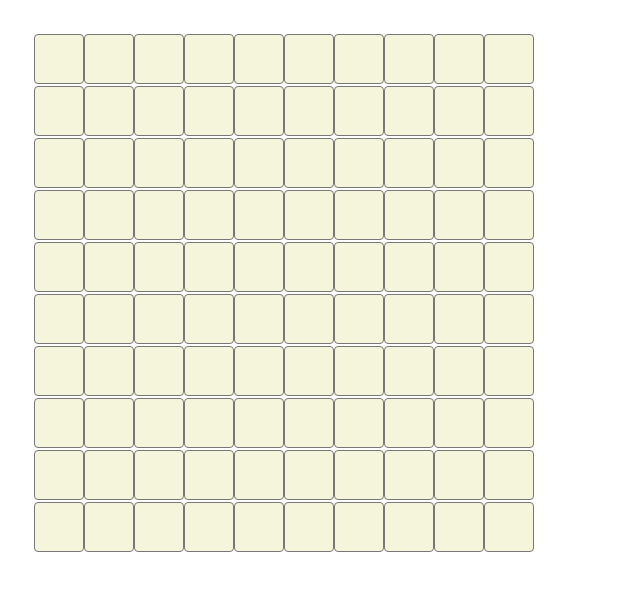
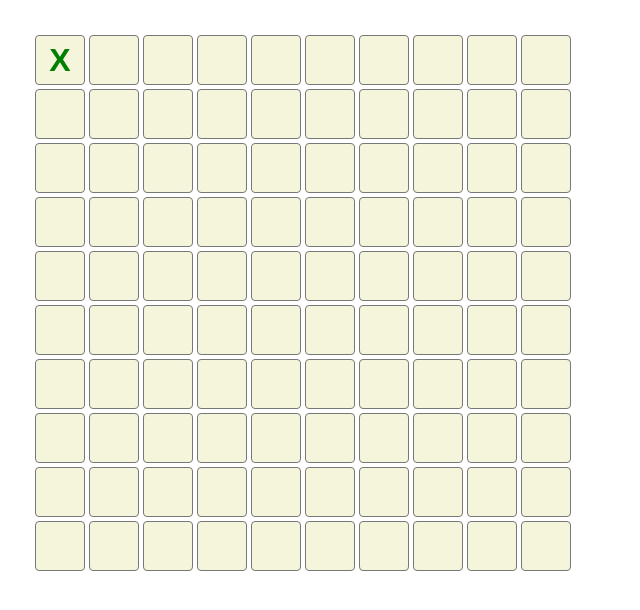
Before and after one commit to mentor-us/web_deeplink, a React (Create React App) app: page /web-nang-cao-19-3/gomoku-game in a window 1280 px wide. Both pictures are taken after a click on the button 59 px from the left and 59 px from the top of the page. Shown: the top 610 px of the page, without its empty margins (0-640 px from the left). Built offline with nearby package versions, Linux system fonts and the light colour scheme.

Commit message:
saved changes!

```diff
--- /dev/null
+++ b/babel-plugin-macros.config.js
@@ -0,0 +1,5 @@
+module.exports = {
+    'fontawesome-svg-core': {
+      'license': 'free'
+    }
+  }
--- /dev/null
+++ b/babel.config.js
@@ -0,0 +1,5 @@
+module.exports = function (api) {
+    return {
+      plugins: ['macros'],
+    }
+  }
--- a/src/App.tsx
+++ b/src/App.tsx
@@ -1,7 +1,6 @@
 import { Route, Routes } from "react-router-dom";
 import Home from "./pages/Home/Home";
 import GomokuGame from "./pages/PersonalExercises/GomokuGame/GomokuGame";
-
 
 function App() {
   return (
--- a/src/pages/PersonalExercises/GomokuGame/GomokuGame.tsx
+++ b/src/pages/PersonalExercises/GomokuGame/GomokuGame.tsx
@@ -1,38 +1,36 @@
 import React, { useEffect, useMemo, useState } from 'react';
 import Square from './Square/Square';
 import styles from './GomokuGame.module.css';
-import { SquareModel } from './models';
+import { Flag, SquareModel } from './models';
+import Helper from './helper';
+
+const WIN_MARK = 5;
 
 export default function GomokuGame() {
-  // const rows: number = 10;
-  // const columns: number = 10;
-  const [boards, setBoards] = useState<Array<Array<SquareModel>>>(()=>{
-    const rows: number = 10;
-    const columns: number = 10;
+  const [boards, setBoards] = useState<Array<Array<SquareModel>>>(Helper.initBoard(10, 10));
 
-    const result = new Array();
-    for (let i = 0; i < rows; i++) {
-      const col = new Array();
-      for (let j = 0; j < columns; j++) {
-        const element:SquareModel = {flag: null};
-        col.push(element);
-      }
-      result.push(col);
-    }
+  const [currentPlayer, setCurrentPlayer] = useState<Flag>(Flag.X);
 
-    return result;
-  });
+  const onPressSquare = (x:  number, y: number, item: SquareModel)=>{
+    const newMove = {flag: currentPlayer}
+    const newBoards = [...boards];
+    newBoards[x][y] = newMove;
+    setBoards(newBoards);
+    setCurrentPlayer(currentPlayer === Flag.O ? Flag.X : Flag.O);
+  }
 
-  const renderSquare = (item: SquareModel)=>{
-    return <Square data={item}/>
+  const renderSquare = (item: SquareModel, x: number, y: number)=>{
+    return <Square data={item} onPress={()=>onPressSquare(x, y, item)}/>
   }
+
+  console.log("@DUKE_Reload");
 
   return (
     <div className={styles.container}>
         <table>
           {
-            boards.map((rowItem)=>{
-              return(<tr>{rowItem.map((colItem)=>renderSquare(colItem))}</tr>)
+            boards.map((rowItem, x)=>{
+              return(<tr>{rowItem.map((colItem, y)=>(<th>{renderSquare(colItem, x, y)}</th>))}</tr>)
             })
           }
         </table>
--- a/src/pages/PersonalExercises/GomokuGame/Square/Square.module.css
+++ b/src/pages/PersonalExercises/GomokuGame/Square/Square.module.css
@@ -1,13 +1,31 @@
 .button{
-    background-color: beige;
     border-radius: 4px;
     padding: 8px;
     border: 1px solid #777;
     width: 50px;
     height: 50px;
+    display: flex;
+    justify-content: center;
+    align-items: center;
 }
 
-.button:hover {
+.pressable {
+    background-color: beige;
+}
+
+.pressable:hover {
     background-color: rgba(0, 255, 0, 0.5);
     border: 1px solid green;
 }
+
+.typeX{
+    font-size: xx-large;
+    font-weight: bold;
+    color: green;
+}
+
+.typeO{
+    font-size: xx-large;
+    font-weight: bold;
+    color: red;
+}
--- a/src/pages/PersonalExercises/GomokuGame/Square/Square.tsx
+++ b/src/pages/PersonalExercises/GomokuGame/Square/Square.tsx
@@ -1,14 +1,35 @@
-import React from 'react';
-import { SquareModel } from '../models';
+import clsx from 'clsx';
 import styles from './Square.module.css';
+import { Flag, SquareModel } from '../models';
+import { FontAwesomeIcon } from '@fortawesome/react-fontawesome';
+import { solid, regular, brands, icon } from '@fortawesome/fontawesome-svg-core/import.macro'; // <-- import styles to be used
+import { memo } from 'react';
+import equals from 'react-fast-compare';
 
 interface Props {
   data: SquareModel;
+  onPress: ()=>void;
 }
 
-export default function Square({data}:Props) {
-
+const Square = ({data, onPress}:Props) => {
+  const renderIcon = (flag: any) => {
+    switch(flag){
+      case Flag.X:
+        return <span className={styles.typeX}>X</span>;
+      case Flag.O:
+        return <span className={styles.typeO}>O</span>;
+      default:
+        return <></>;
+    }
+  }
   return (
-    <button onClick={()=>{console.log("Hello")}} className={styles.button}></button>
+    <button
+      disabled={!!data.flag}
+      onClick={onPress}
+      className={clsx(styles.button, {[styles.pressable]: !data.flag})}>
+        {renderIcon(data.flag)}
+    </button>
   )
 }
+
+export default memo(Square, equals);
--- /dev/null
+++ b/src/pages/PersonalExercises/GomokuGame/helper.ts
@@ -0,0 +1,23 @@
+import { SquareModel } from "./models";
+
+class Helper {
+    static initBoard(rows: number, columns: number):Array<Array<SquareModel>>{
+        const result = new Array();
+        for (let i = 0; i < rows; i++) {
+        const col = new Array();
+        for (let j = 0; j < columns; j++) {
+            const element:SquareModel = {flag: null};
+            col.push(element);
+        }
+        result.push(col);
+        }
+        return result;
+    }
+
+    static checkWin(boards: Array<Array<SquareModel>>): boolean{
+
+        return false;
+    }
+}
+
+export default Helper;
--- a/src/pages/PersonalExercises/GomokuGame/models.ts
+++ b/src/pages/PersonalExercises/GomokuGame/models.ts
@@ -1,3 +1,5 @@
+export enum Flag {X, O}
+
 export interface SquareModel {
-    flag: 'X' | 'O' | null;
+    flag: Flag.X | Flag.O | null;
 }
```
Also changed, not shown: package.json (+8 -0 lines), 1 other file (tests, documents, lock files or other folders).
